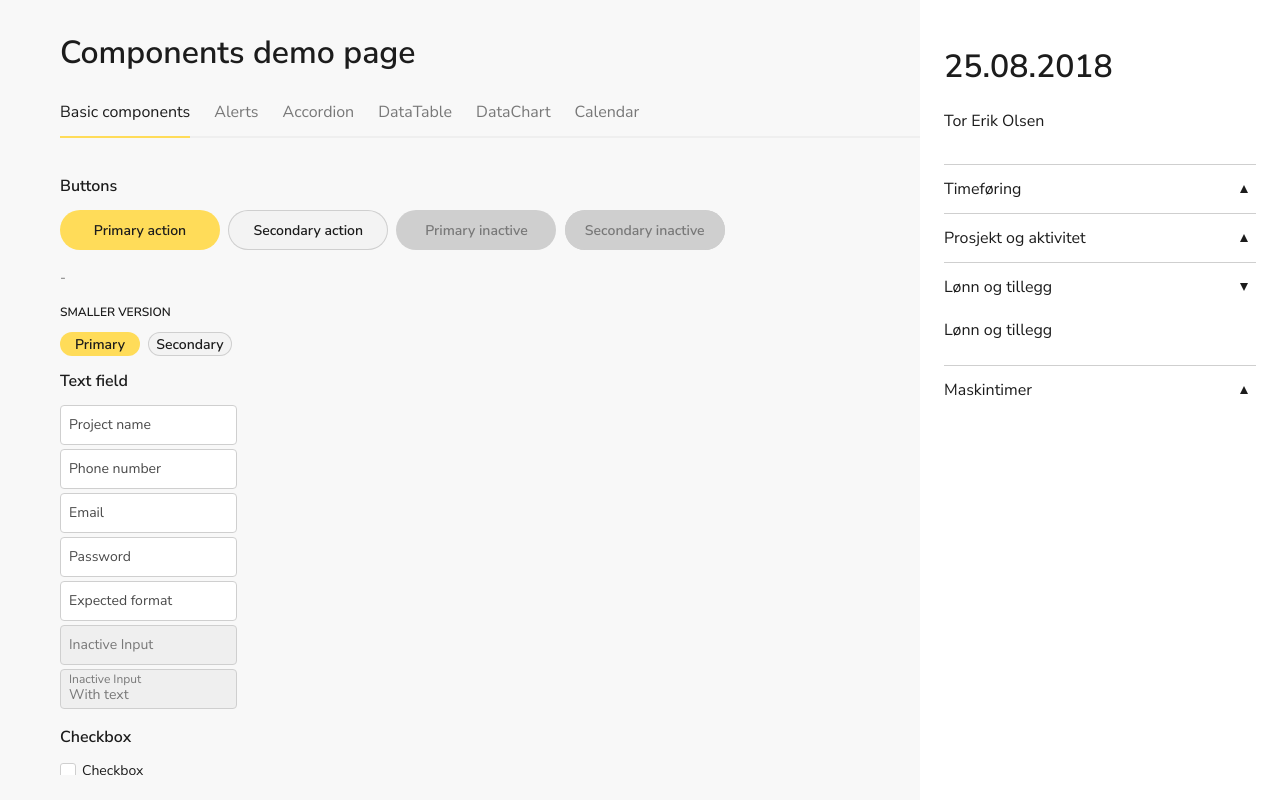
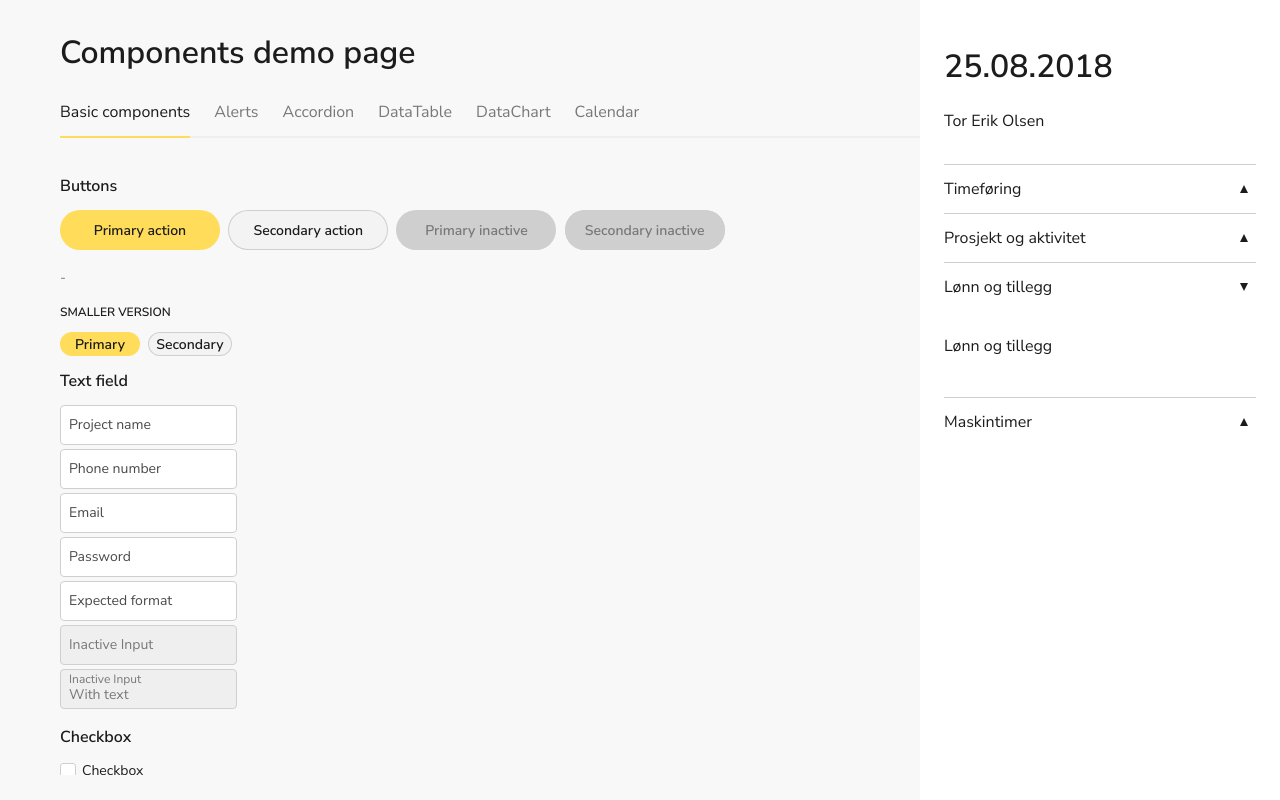
Before and after one commit to rboyts/sunshine, a Vue app: page / in a window 1280 px wide. Both pictures are taken after a click on the link "Lønn og tillegg". Built offline with nearby package versions, Linux system fonts and the light colour scheme.

Commit message:
Inspector

```diff
--- a/src/style/components/inspector.scss
+++ b/src/style/components/inspector.scss
@@ -4,6 +4,7 @@ $inspector-padding: 1.5rem;
 
 .ui-inspector {
   position: fixed;
+  z-index: 1000;
   right: 0;
   top: 0;
   bottom: 0;
--- a/src/views/InspectorDemo.vue
+++ b/src/views/InspectorDemo.vue
@@ -18,8 +18,9 @@
             <ui-text-field inactive label="Timer" value="7,5" />
           </div>
 
-          Dette er en kommentar
-
+          <p>
+            Dette er en kommentar
+          </p>
         </ui-accordion-item>
 
         <ui-accordion-item>
@@ -37,13 +38,17 @@
         <ui-accordion-item>
           <template slot="heading">Lønn og tillegg</template>
 
-          Lønn og tillegg
+          <p>
+            Lønn og tillegg
+          </p>
         </ui-accordion-item>
 
         <ui-accordion-item>
           <template slot="heading">Maskintimer</template>
 
-          Maskintimer
+          <p>
+            Maskintimer
+          </p>
         </ui-accordion-item>
 
       </ui-accordion>
```
